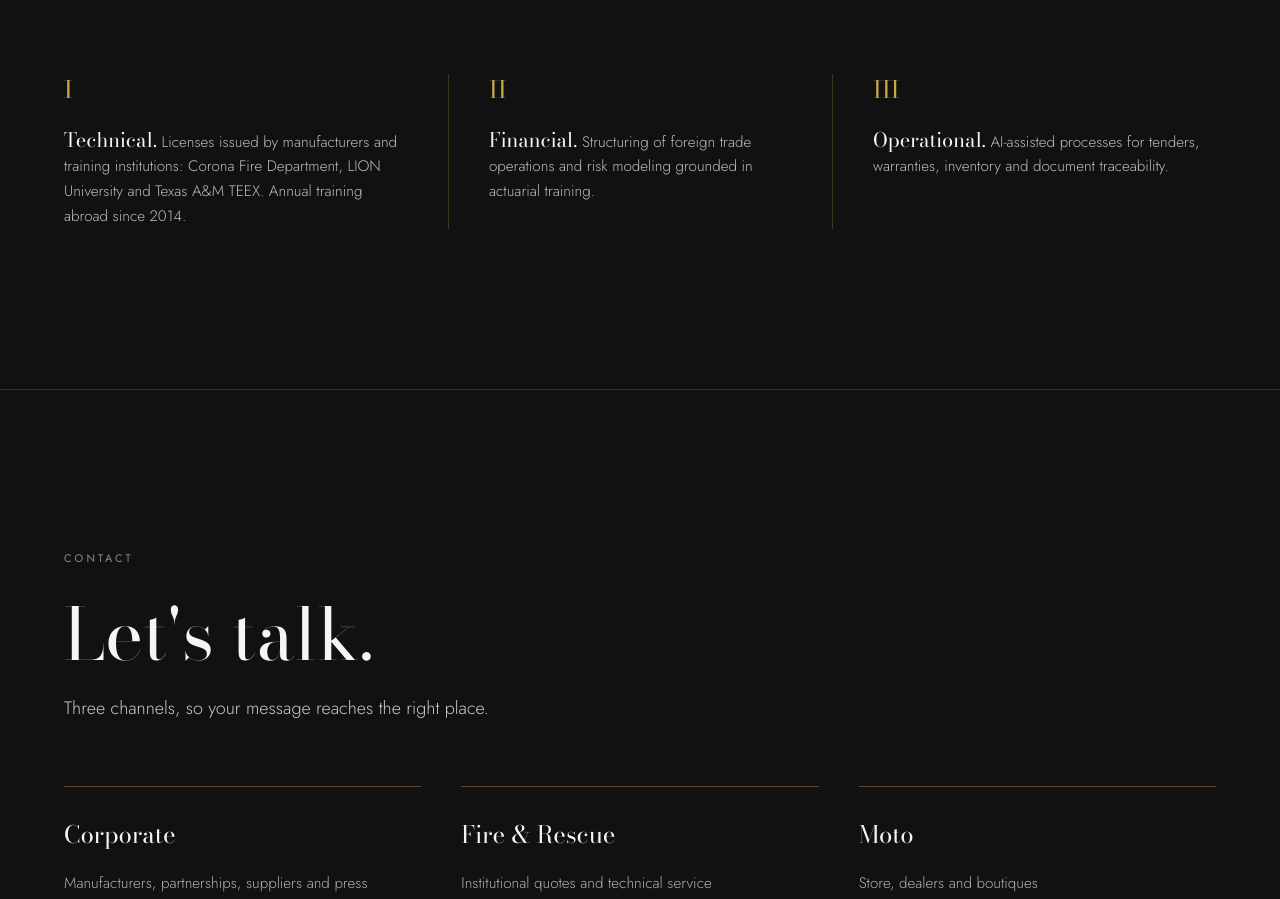
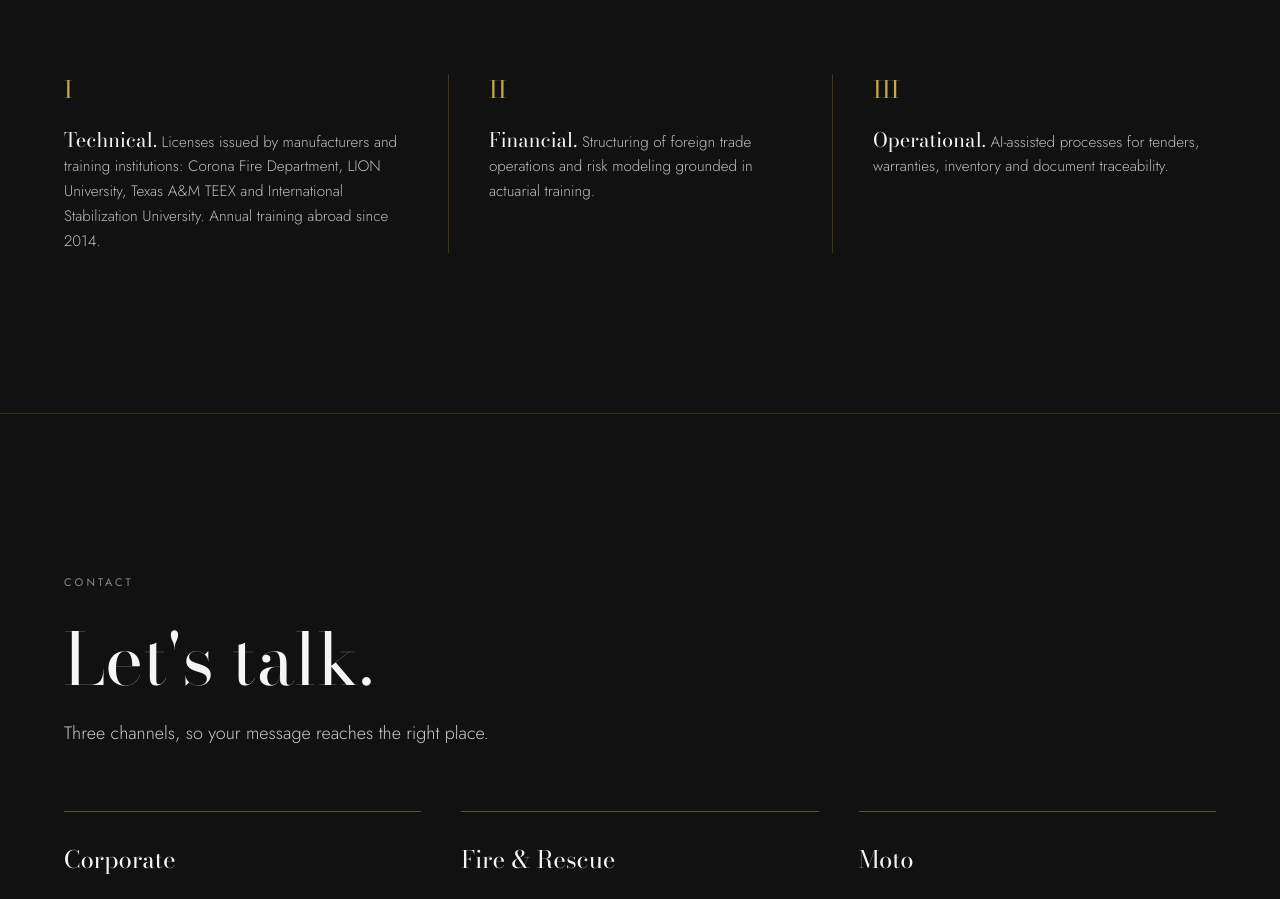
Before and after one commit to anahizaguirre-blip/lhopital-corporate, a Next.js app: page /en in a window 1280 px wide. Shown: the part 5620-6519 px from the top of the page. Built offline with nearby package versions, Linux system fonts and the light colour scheme.

Commit message:
Actualización Stabilization University

```diff
--- a/src/dictionaries/en.ts
+++ b/src/dictionaries/en.ts
@@ -97,7 +97,7 @@ const en: Dictionary = {
     items: [
       {
         title: "Technical.",
-        text: "Licenses issued by manufacturers and training institutions: Corona Fire Department, LION University and Texas A&M TEEX. Annual training abroad since 2014.",
+        text: "Licenses issued by manufacturers and training institutions: Corona Fire Department, LION University, Texas A&M TEEX and International Stabilization University. Annual training abroad since 2014.",
       },
       {
         title: "Financial.",
--- a/src/dictionaries/es.ts
+++ b/src/dictionaries/es.ts
@@ -97,7 +97,7 @@ const es: Dictionary = {
     items: [
       {
         title: "Técnica.",
-        text: "Licencias emitidas por los propios fabricantes e instituciones de formación: Corona Fire Department, LION University y Texas A&M TEEX. Capacitación anual en el extranjero desde 2014.",
+        text: "Licencias emitidas por los propios fabricantes e instituciones de formación: Corona Fire Department, LION University, Texas A&M TEEX e International Stabilization University. Capacitación anual en el extranjero desde 2014.",
       },
       {
         title: "Financiera.",
```
